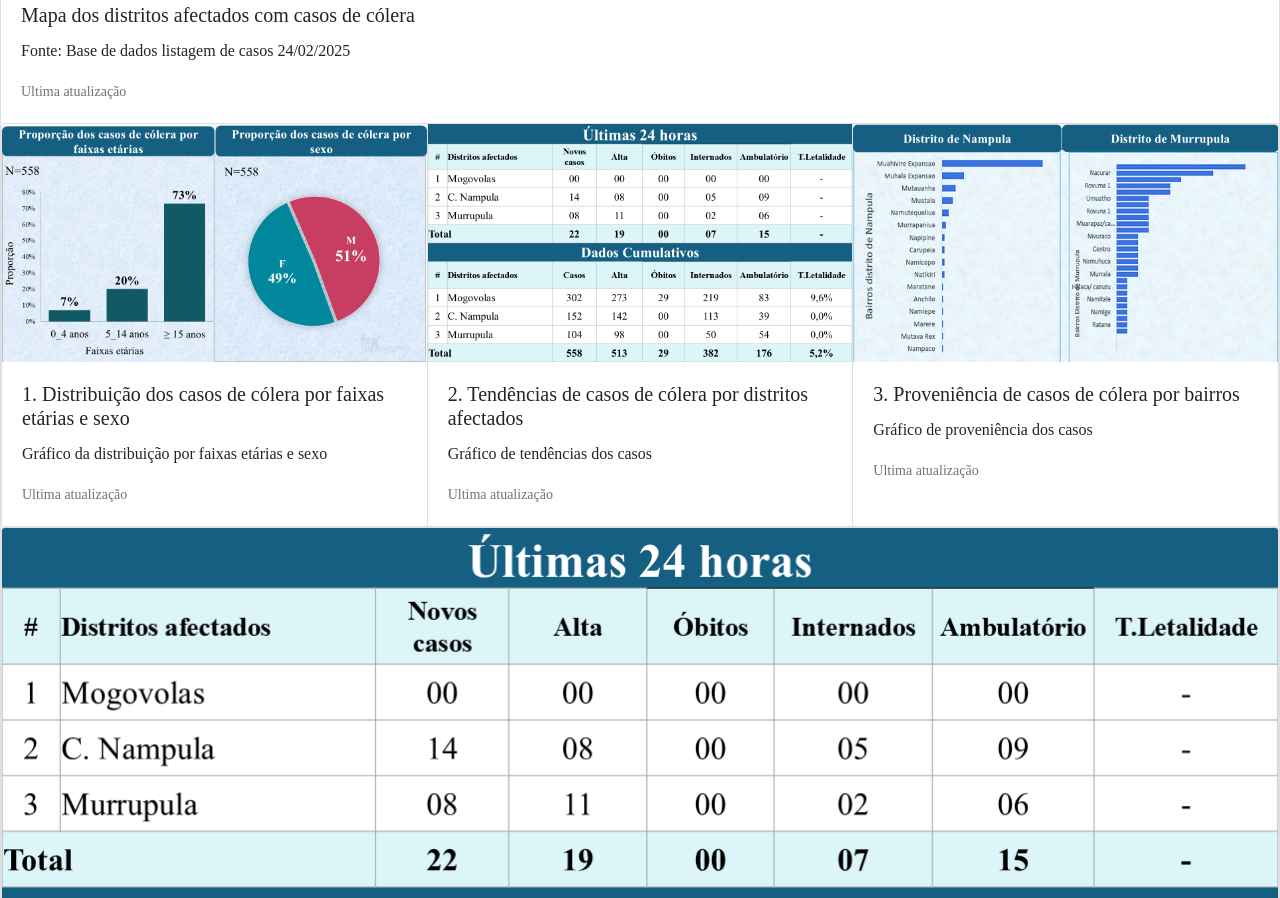
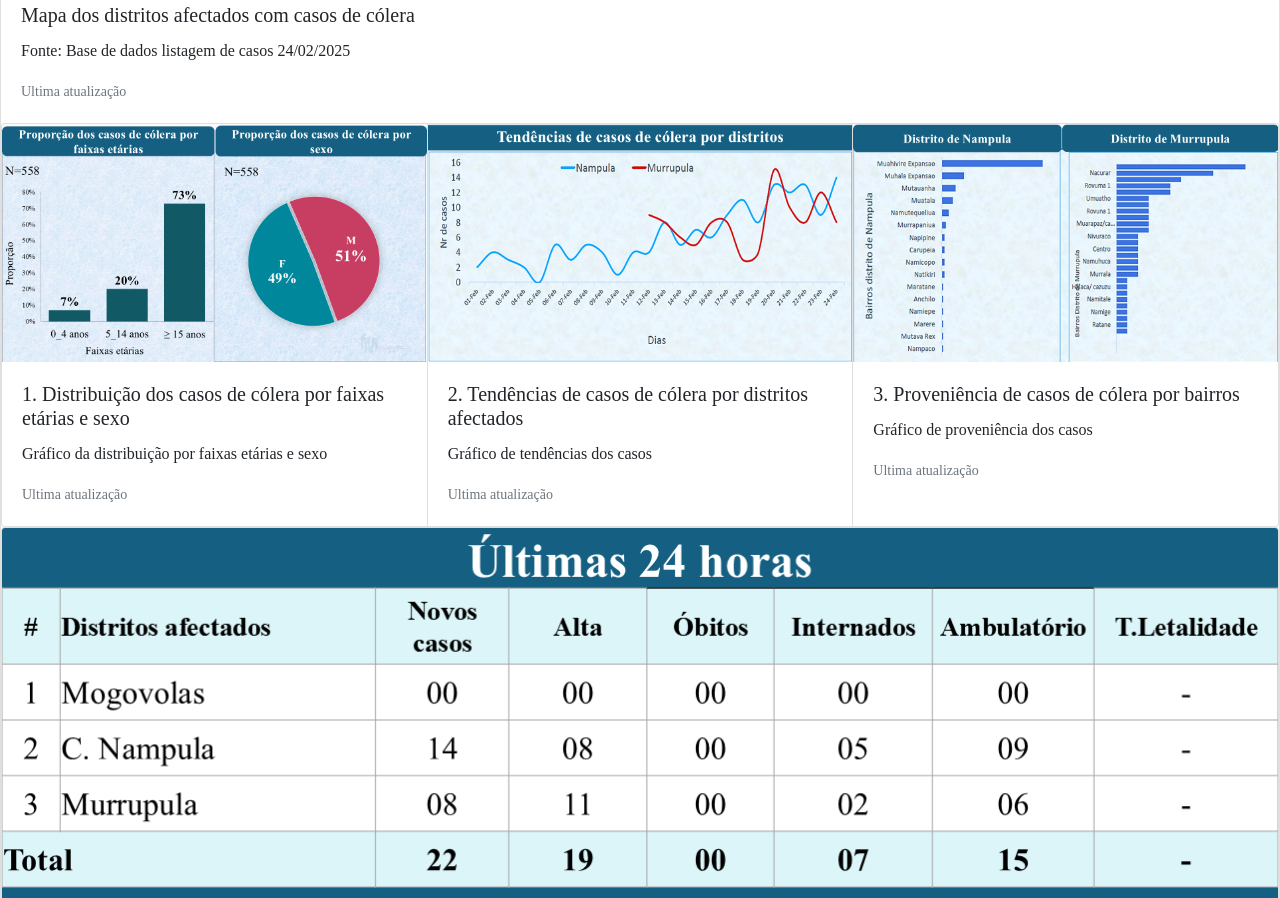
Before and after one commit to insdpnampula/insdpnampula.github.io, a plain HTML site: page index.html in a window 1280 px wide. Shown: the part 1217-2115 px from the top of the page. Drawn offline with nearby package versions, Linux system fonts and the light colour scheme.

Commit message:
Add files via upload

```diff
--- a/index.html
+++ b/index.html
@@ -65,7 +65,7 @@
           </div>
         </div>
         <div class="card">
-          <img src="tabela de casos cumulativos.png" class="card-img-top" alt="...">
+          <img src="Tendencias de colera.png" class="card-img-top" alt="...">
           <div class="card-body">
             <h5 class="card-title">2. Tendências de casos de cólera por distritos afectados</h5>
             <p class="card-text">Gráfico de tendências dos casos</p>
```
